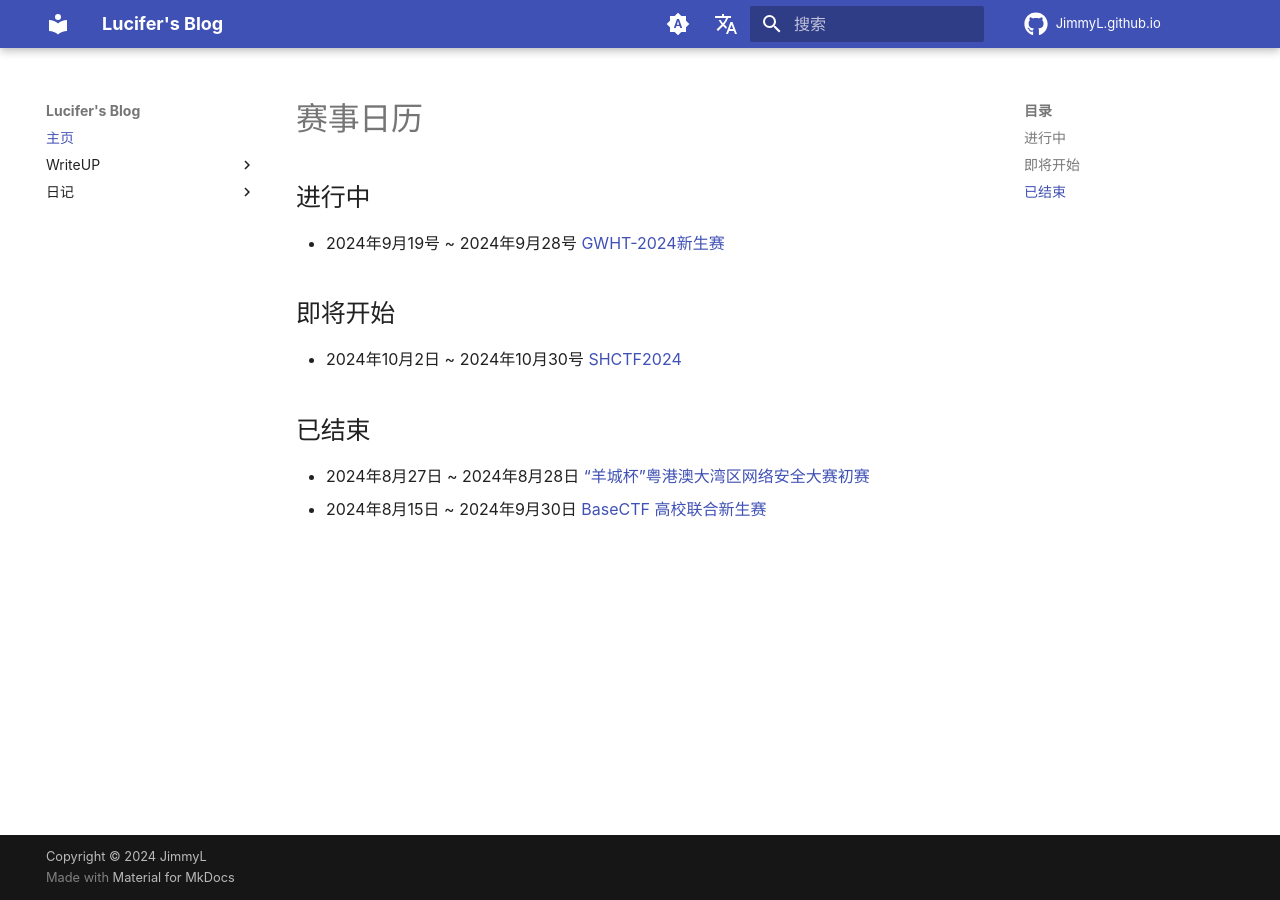
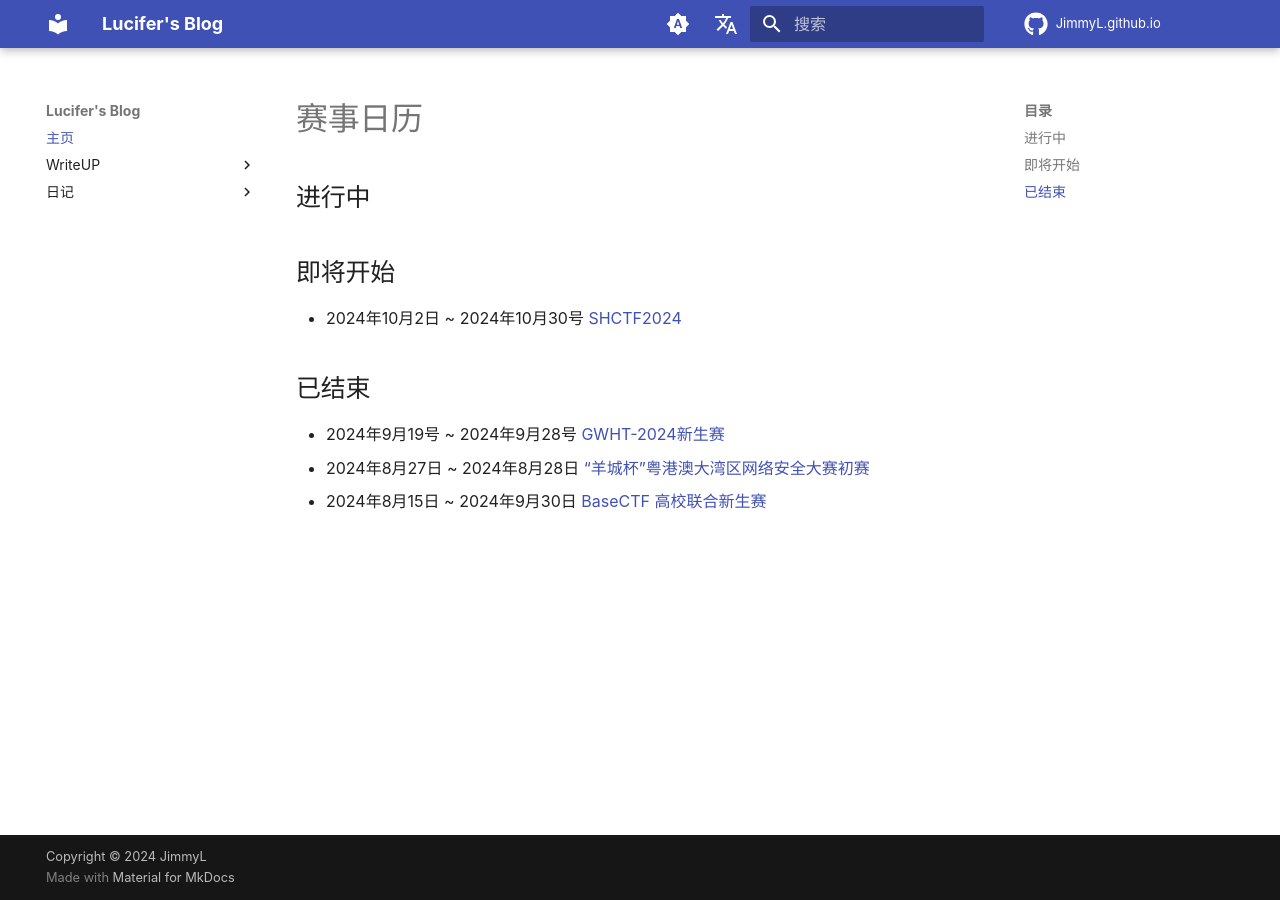
Before and after one commit to Lucifer-Jimmy/JimmyL.github.io, an MkDocs documentation site: the page built from docs/index.md, in a window 1280 px wide. Built offline with MkDocs 1.6.1 and Material for MkDocs 9.7.7, drawn with Linux system fonts in a browser that asks for light colours; comment, search, counter and statistics services are not loaded.

Commit message:
update_10_1

```diff
--- a/docs/index.md
+++ b/docs/index.md
@@ -1,11 +1,12 @@
 # 赛事日历
 
 ## 进行中
-- 2024年9月19号 ~ 2024年9月28号 [GWHT-2024新生赛](http://172.16.229.146:20000/games/10)
+
 
 ## 即将开始
 - 2024年10月2日 ~ 2024年10月30号 [SHCTF2024](https://shc.tf/games/1)
 
 ## 已结束
+- 2024年9月19号 ~ 2024年9月28号 [GWHT-2024新生赛](http://172.16.229.146:20000/games/10)
 - 2024年8月27日 ~ 2024年8月28日 [“羊城杯”粤港澳大湾区网络安全大赛初赛](https://2024ycb.dasctf.com/compete/compete?matchCode=87659256dbc7485&competeId=268)
 - 2024年8月15日 ~ 2024年9月30日 [BaseCTF 高校联合新生赛](https://www.basectf.fun/)
```
